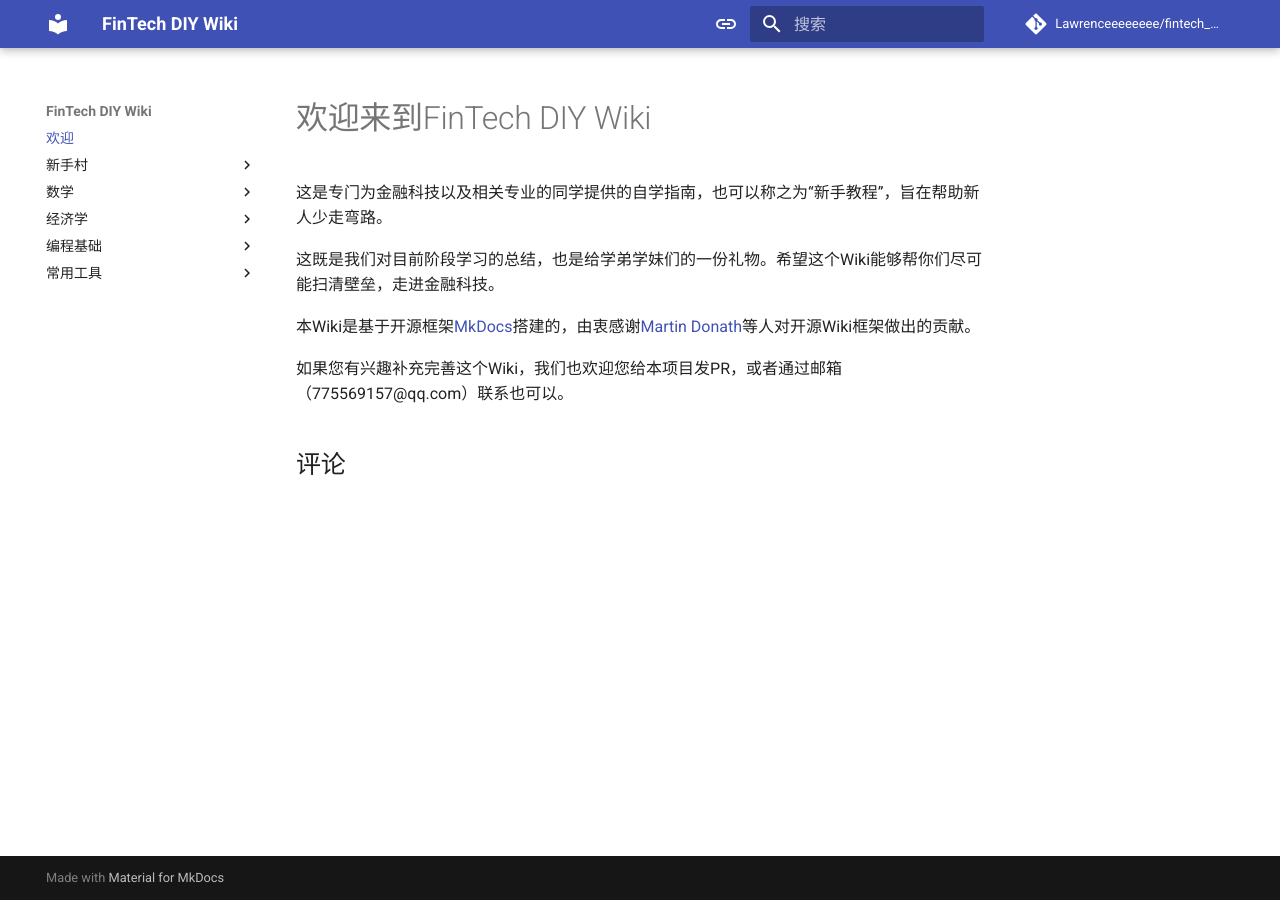
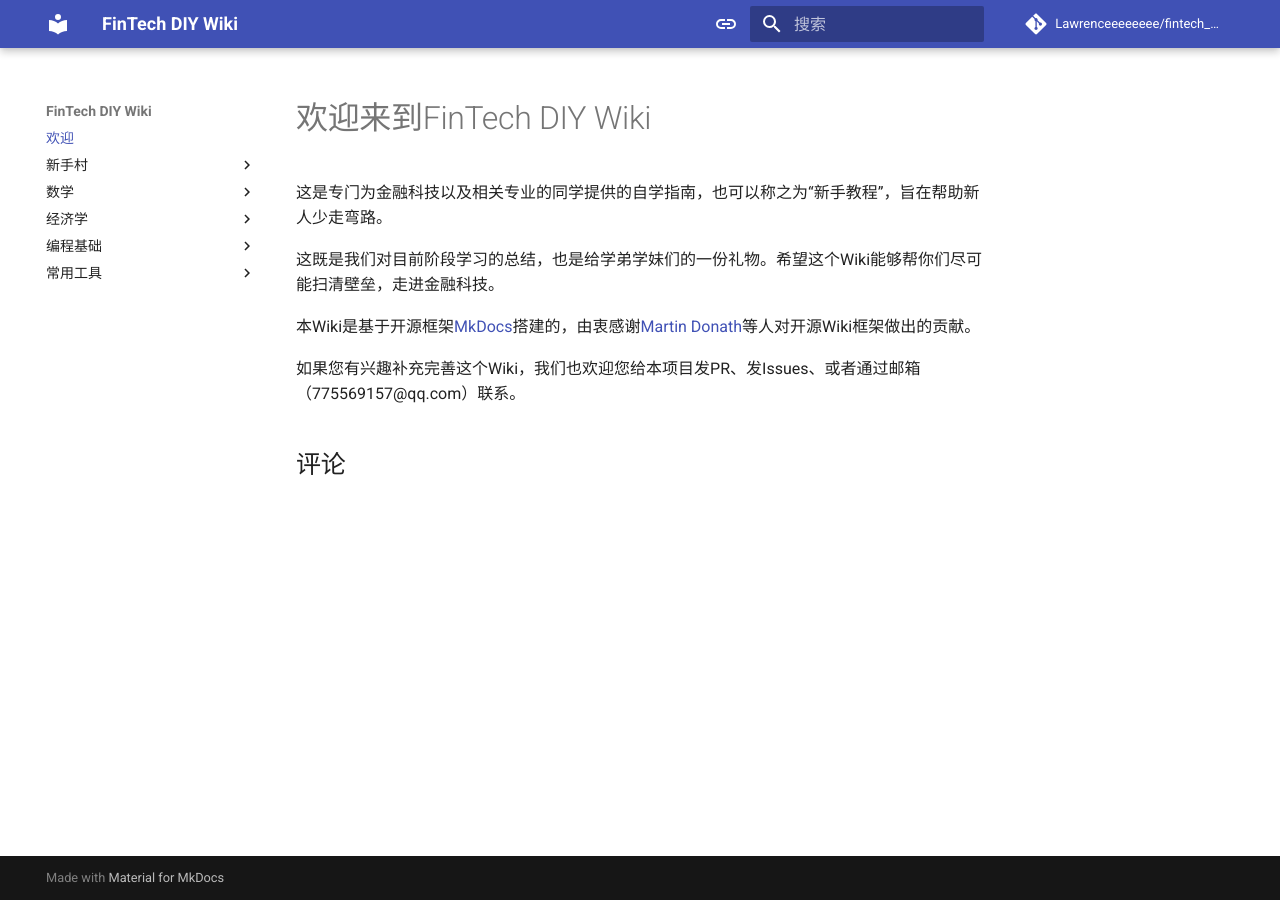
Before and after one commit to Lawrenceeeeeeee/test_wiki, an MkDocs documentation site: the page built from docs/index.md, in a window 1280 px wide. Built offline with MkDocs 1.6.1 and Material for MkDocs 9.7.7, drawn with Linux system fonts in a browser that asks for light colours; comment, search, counter and statistics services are not loaded.

Commit message:
稍微调整一下home

```diff
--- a/docs/index.md
+++ b/docs/index.md
@@ -9,4 +9,4 @@ comments: true
 
 本Wiki是基于开源框架[MkDocs](https://www.mkdocs.org)搭建的，由衷感谢[Martin Donath](https://github.com/squidfunk)等人对开源Wiki框架做出的贡献。
 
-如果您有兴趣补充完善这个Wiki，我们也欢迎您给本项目发PR，或者通过邮箱（775569157@qq.com）联系也可以。
+如果您有兴趣补充完善这个Wiki，我们也欢迎您给本项目发PR、发Issues、或者通过邮箱（775569157@qq.com）联系。
```
